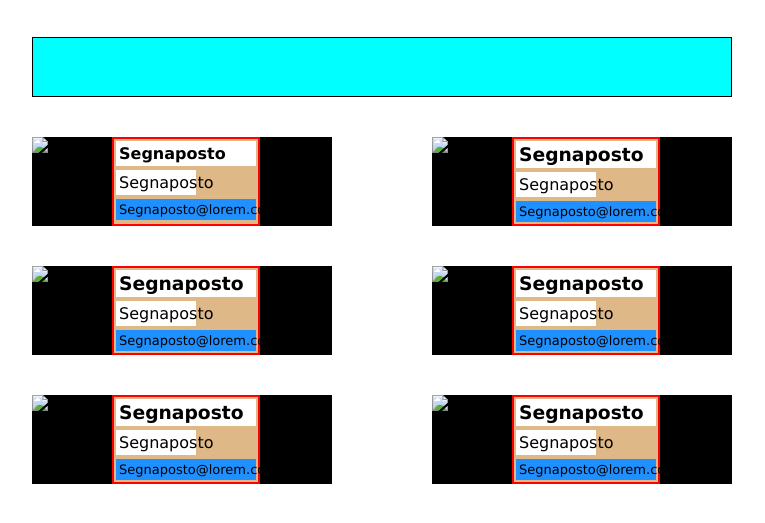
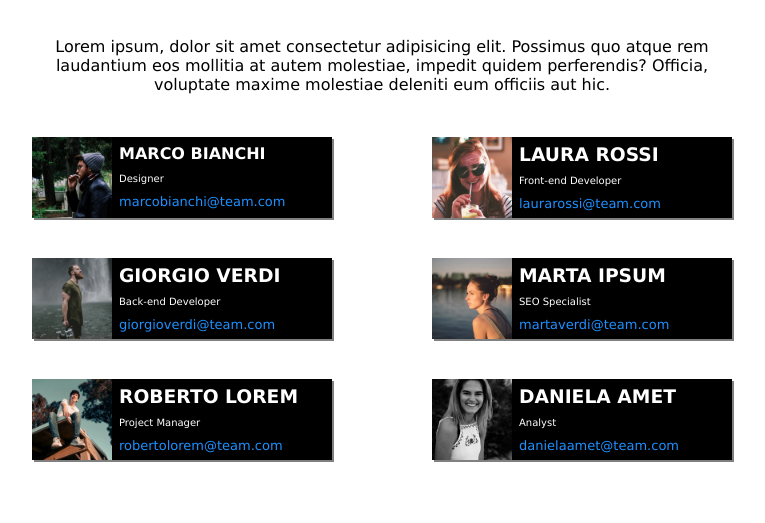
Before and after one commit to MarcoGreco74/html-css-flex-cards, a plain HTML site: page index.html in a window 1280 px wide. Shown: the part 41-564 px from the top of the page, without its empty margins (258-1023 px from the left). Drawn offline with Linux system fonts and the light colour scheme.

Commit message:
fix: aggiunto contenuti img e testo con refactoring

```diff
--- a/index.html
+++ b/index.html
@@ -13,56 +13,58 @@
     <main>
         <section>
             <p>
-
+                Lorem ipsum, dolor sit amet consectetur adipisicing elit.
+                Possimus quo atque rem laudantium eos mollitia at autem molestiae,
+                impedit quidem perferendis? Officia, voluptate maxime molestiae deleniti eum officiis aut hic.
             </p>
         </section>
         <div id="container">
             <div>
-                <img src="/" alt="designer" />
+                <img src="./img/male1.png" alt="designer" />
                 <div class="user-info">
-                    <h4 class="name">Segnaposto</h4>
-                    <p class="job">Segnaposto</p>
-                    <p class="email">Segnaposto@lorem.com</p>
+                    <h4 class="name">MARCO BIANCHI</h4>
+                    <p class="job">Designer</p>
+                    <p class="email">marcobianchi@team.com</p>
                 </div>
             </div>
             <div>
-                <img src="/" alt="front-end developer" />
+                <img src="./img/female1.png" alt="front-end developer" />
                 <div class="user-info">
-                    <h3 class="name">Segnaposto</h3>
-                    <p class="job">Segnaposto</p>
-                    <p class="email">Segnaposto@lorem.com</p>
+                    <h3 class="name">LAURA ROSSI</h3>
+                    <p class="job">Front-end Developer</p>
+                    <p class="email">laurarossi@team.com</p>
                 </div>
             </div>
             <div>
-                <img src="/" alt="back-end developer" />
+                <img src="./img/male2.png" alt="back-end developer" />
                 <div class="user-info">
-                    <h3 class="name">Segnaposto</h3>
-                    <p class="job">Segnaposto</p>
-                    <p class="email">Segnaposto@lorem.com</p>
+                    <h3 class="name">GIORGIO VERDI</h3>
+                    <p class="job">Back-end Developer</p>
+                    <p class="email">giorgioverdi@team.com</p>
                 </div>
             </div>
             <div>
-                <img src="/" alt="SEO specialist" />
+                <img src="./img/female2.png" alt="SEO specialist" />
                 <div class="user-info">
-                    <h3 class="name">Segnaposto</h3>
-                    <p class="job">Segnaposto</p>
-                    <p class="email">Segnaposto@lorem.com</p>
+                    <h3 class="name">MARTA IPSUM</h3>
+                    <p class="job">SEO Specialist</p>
+                    <p class="email">martaverdi@team.com</p>
                 </div>
             </div>
             <div>
-                <img src="/" alt="project manager" />
+                <img src="./img/male3.png" alt="project manager" />
                 <div class="user-info">
-                    <h3 class="name">Segnaposto</h3>
-                    <p class="job">Segnaposto</p>
-                    <p class="email">Segnaposto@lorem.com</p>
+                    <h3 class="name">ROBERTO LOREM</h3>
+                    <p class="job">Project Manager</p>
+                    <p class="email">robertolorem@team.com</p>
                 </div>
             </div>
             <div>
-                <img src="/" alt="analyst" />
+                <img src="./img/female3.png" alt="analyst" />
                 <div class="user-info">
-                    <h3 class="name">Segnaposto</h3>
-                    <p class="job">Segnaposto</p>
-                    <p class="email">Segnaposto@lorem.com</p>
+                    <h3 class="name">DANIELA AMET</h3>
+                    <p class="job">Analyst</p>
+                    <p class="email">danielaamet@team.com</p>
                 </div>
             </div>
         </div>
--- a/style/style.css
+++ b/style/style.css
@@ -18,8 +18,6 @@ main {
 section p {
     text-align: center;
     margin: 40px 0px;
-    border: 1px solid black;
-    background-color: aqua;
     height: 60px;
 }
 #container {
@@ -33,32 +31,31 @@ img {
 }
 #container > div {
     display: flex;
-    /*color: white;*/
     background-color:black;
     width: 300px;
     margin-bottom: 40px;
+    box-shadow: 2px 2px grey;
 }
 .user-info {
     display: flex;
     flex-direction: column;
-    background-color:burlywood;
-    border: 2px solid red;
+    margin: 2px;
 }
 .name {
-    background-color: white;
+    color: white;
     padding: 3px;
     margin: 2px;
 }
 .job {
-    background-color: white;
+    color: white;
     padding: 3px;
     margin: 2px;
-    width: 80px;
+    width: 110px;
+    font-size:x-small;
 }
 .email {
     font-size: small;
-    /*color:dodgerblue;*/
-    background-color: dodgerblue;
+    color:dodgerblue;
     padding: 3px;
     margin: 2px;
     width: 140px;
```
